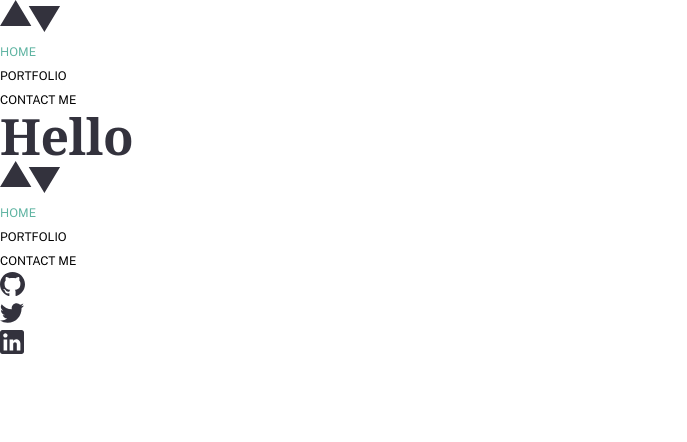
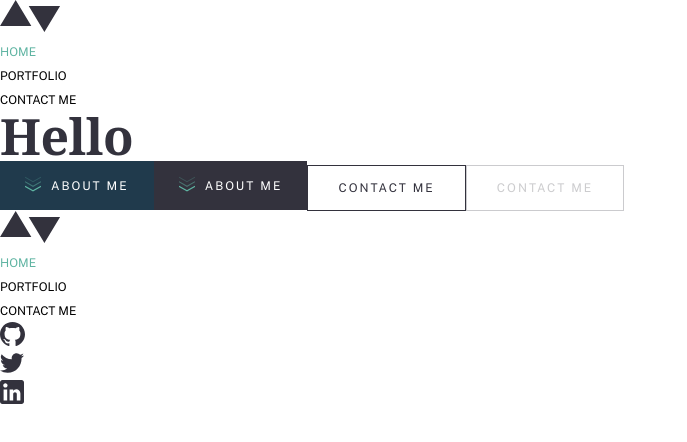
Before and after one commit to princemuel/dotfiles, a Next.js app: page / in a window 1280 px wide. Shown: the top 442 px of the page, without its empty margins (0-687 px from the left). Built offline with nearby package versions, Linux system fonts and the light colour scheme; a web font is replaced by a local one.

Commit message:
Added buttons

```diff
--- a/pages/index.tsx
+++ b/pages/index.tsx
@@ -1,3 +1,5 @@
+import { IconArrowDownSVG } from 'common';
+import Image from 'next/future/image';
 import Head from 'next/head';
 import type { NextPageWithLayout } from 'types';
 
@@ -14,6 +16,25 @@ const Home: NextPageWithLayout = () => {
       </Head>
 
       <h1>Hello</h1>
+
+      <button className='btn btn-primary'>
+        <span>
+          <Image src={IconArrowDownSVG} alt='' />
+        </span>
+        <span>About Me</span>
+      </button>
+
+      <button className='btn btn-primary' disabled={true}>
+        <span>
+          <Image src={IconArrowDownSVG} alt='' />
+        </span>
+        <span>About Me</span>
+      </button>
+
+      <button className='btn btn-secondary'>Contact Me</button>
+      <button className='btn btn-secondary' disabled={true}>
+        Contact Me
+      </button>
     </div>
   );
 };
--- a/styles/main.css
+++ b/styles/main.css
@@ -103,7 +103,20 @@
 /* ================================= */
 @tailwind components;
 @layer components {
-  /* .btn {} */
+  .btn {
+    @apply text-300 font-sans font-normal text-center uppercase tracking-widest leading-200;
+  }
+  .btn-primary {
+    @apply inline-flex items-center justify-between gap-4 py-6 px-10 text-neutral-100 bg-primary-200 hover:bg-primary-100 disabled:bg-primary-300;
+  }
+  :where(.btn-primary :nth-child(1)) {
+    width: 1.6rem;
+    aspect-ratio: 1;
+  }
+  .btn-secondary {
+    @apply py-6 px-12 border border-solid border-primary-300 disabled:border-primary-300/25 text-primary-300 hover:text-neutral-100 disabled:text-primary-300/25  bg-neutral-100 hover:bg-primary-300 disabled:bg-neutral-100;
+  }
+
   /* .link, navlink {} */
 
   .skip-to-content {
--- a/tailwind.config.js
+++ b/tailwind.config.js
@@ -55,7 +55,7 @@ module.exports = {
       tightest: '-0.45px',
       tighter: ' -0.36px',
       tight: ' -0.29px',
-      wide: '2px',
+      widest: '2px',
     },
 
     lineHeight: {
@@ -93,12 +93,12 @@ module.exports = {
     },
   },
   plugins: [
-    plugin(function ({ addUtilities, theme }) {
-      addUtilities({
-        '.btn': {
-          '--flow-space': '<value>',
-        },
-      });
-    }),
+    // plugin(function ({ addUtilities, theme }) {
+    //   addUtilities({
+    //     '.btn': {
+    //       '--flow-space': '<value>',
+    //     },
+    //   });
+    // }),
   ],
 };
```
